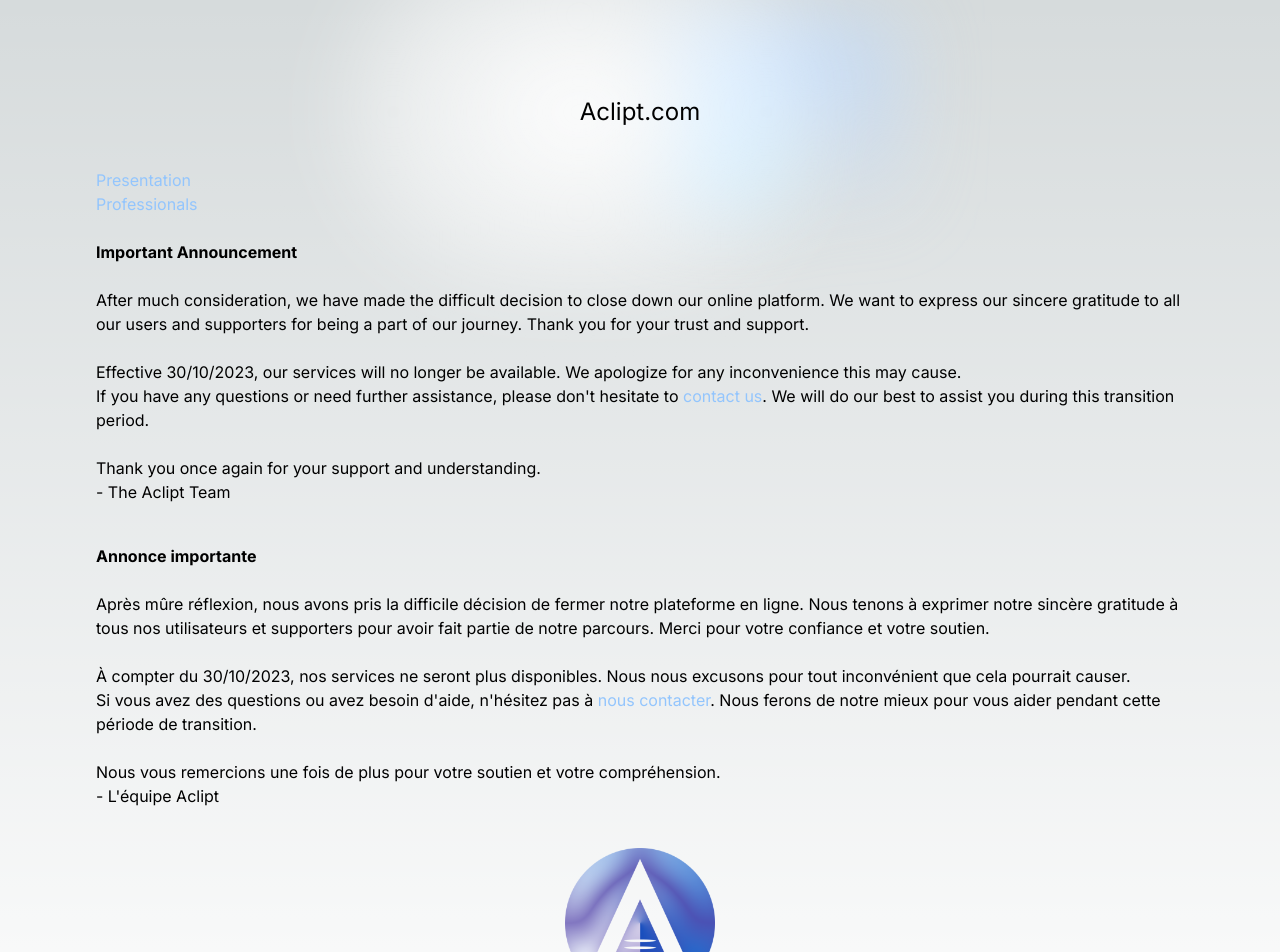
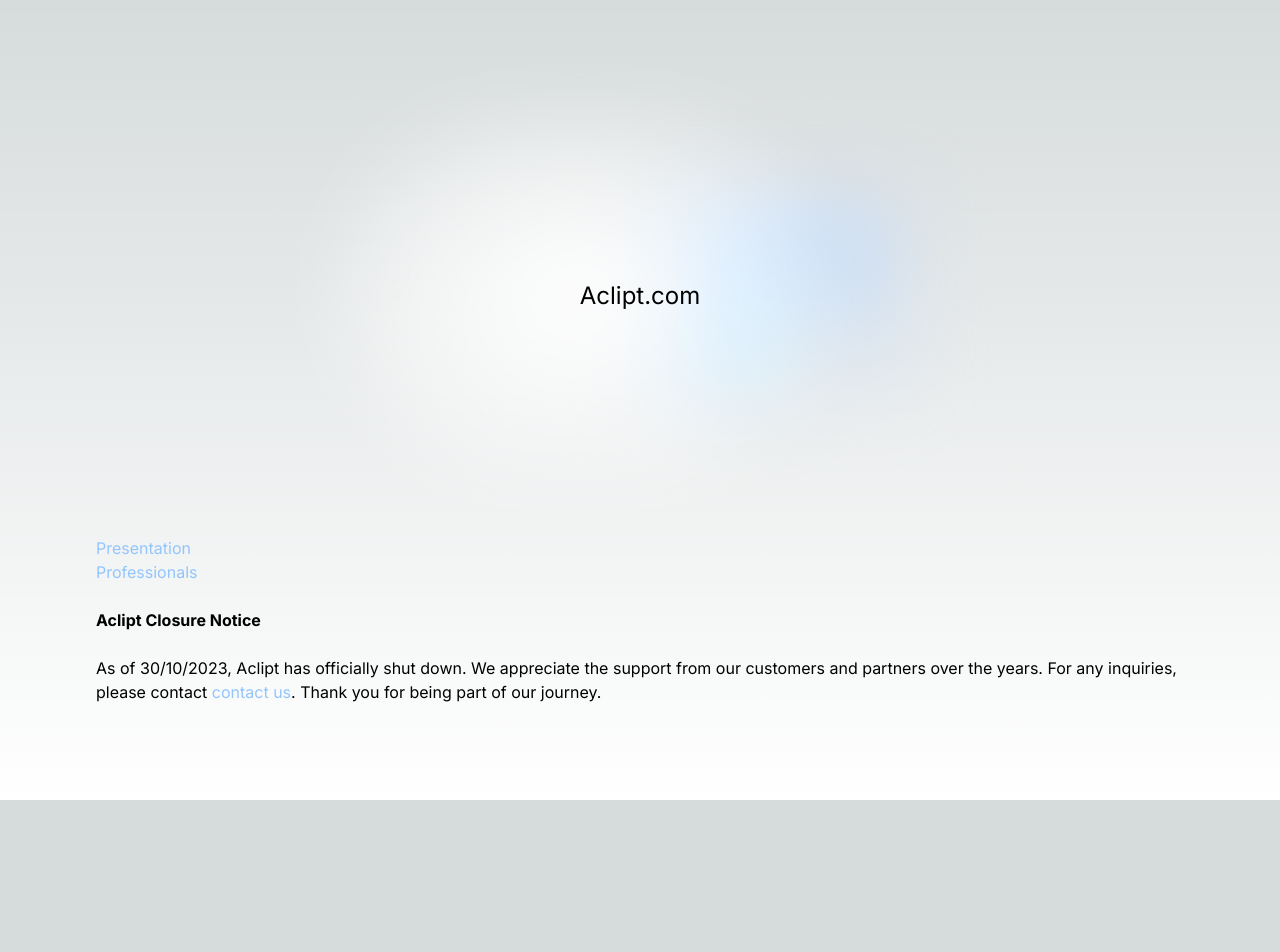
Before and after one commit to Aclipt/aclipt.com, a Next.js app: page / in a window 1280 px wide. Shown: the top 952 px of the page. After the commit the page ends 800 px from the top, so only its background shows below. Built offline with nearby package versions, Linux system fonts and the light colour scheme.

Commit message:
Update page.tsx

```diff
--- a/src/app/page.tsx
+++ b/src/app/page.tsx
@@ -21,54 +21,13 @@ export default function Home() {
           <a href="https://www.youtube.com/watch?v=DFFPVsZp4jQ" className="text-blue-300">Presentation</a><br/>
           <a href="https://www.youtube.com/watch?v=-Xxnd54l838" className="text-blue-300">Professionals</a><br/>
           <br />
-          <p><strong>Important Announcement</strong></p>
+          <p><strong>Aclipt Closure Notice</strong></p>
           <br />
-          <p>After much consideration, we have made the difficult decision to close down our online platform. We want to
-            express our sincere gratitude to all our users and supporters for being a part of our journey. Thank you for
-            your trust and support.</p>
-          <br />
-          <p>Effective 30/10/2023, our services will no longer be available. We apologize for any inconvenience this may
-            cause.</p>
-          <p>If you have any questions or need further assistance, please don&apos;t hesitate to <a
-            className="text-blue-300" href="mailto:contact@aclipt.com">contact us</a>. We will do our best to assist you
-            during this transition period.</p>
-          <br />
-          <p>Thank you once again for your support and understanding.</p>
-          <p>- The Aclipt Team</p>
+          <p>As of 30/10/2023, Aclipt has officially shut down. We appreciate the support from our customers and partners over the years. For any inquiries, please contact <a
+            className="text-blue-300" href="mailto:contact@aclipt.com">contact us</a>. Thank you for being part of our journey.
+          </p>
         </div>
 
-        <div className="pt-10">
-          <p><strong>Annonce importante</strong></p>
-          <br />
-          <p>Après mûre réflexion, nous avons pris la difficile décision de fermer notre plateforme en ligne. Nous tenons
-            à exprimer notre sincère gratitude à tous nos utilisateurs et supporters pour avoir fait partie de notre
-            parcours. Merci pour votre confiance et votre soutien.</p>
-          <br />
-          <p>À compter du 30/10/2023, nos services ne seront plus disponibles. Nous nous excusons pour tout inconvénient
-            que cela pourrait causer.</p>
-          <p>Si vous avez des questions ou avez besoin d&apos;aide, n&apos;hésitez pas à <a className="text-blue-300"
-                                                                                            href="mailto:votre@email.com">nous
-            contacter</a>. Nous ferons de notre mieux pour vous aider pendant cette période de transition.</p>
-          <br />
-          <p>Nous vous remercions une fois de plus pour votre soutien et votre compréhension.</p>
-          <p>- L&apos;équipe Aclipt</p>
-
-          <div className="flex justify-center pt-10">
-            <img className="" src="/aclipt.png" alt="Aclipt Logo" width="150" height="150" />
-          </div>
-        </div>
-
-
-      </div>
-
-
-      <div className="mb-32 grid text-center lg:max-w-5xl lg:w-full lg:mb-0 lg:grid-cols-4 lg:text-left">
-      </div>
-
-
-      <div className="justify-end italic">
-        <p>Affiliate links:</p>
-        <Link className="text-blue-300" href="https://vendunt.com/">Vendunt</Link>
       </div>
     </main>
   )
```
